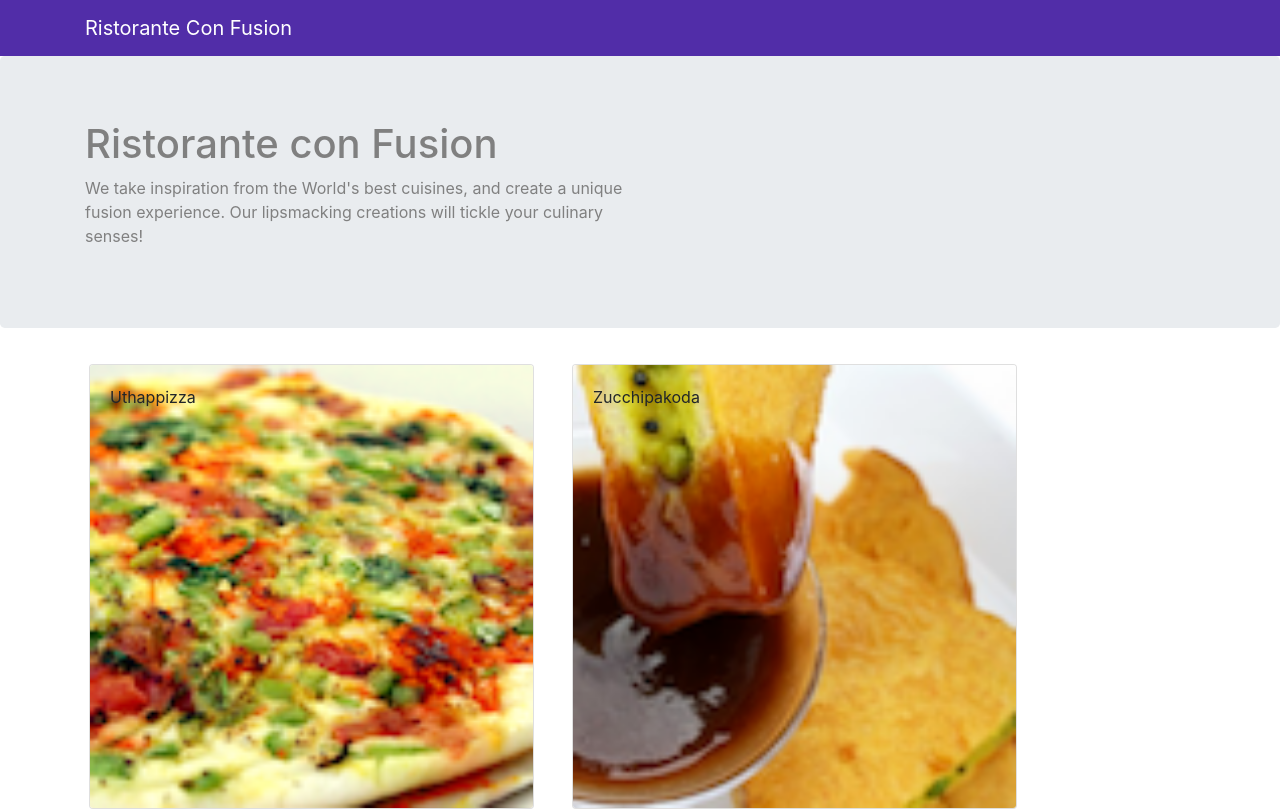
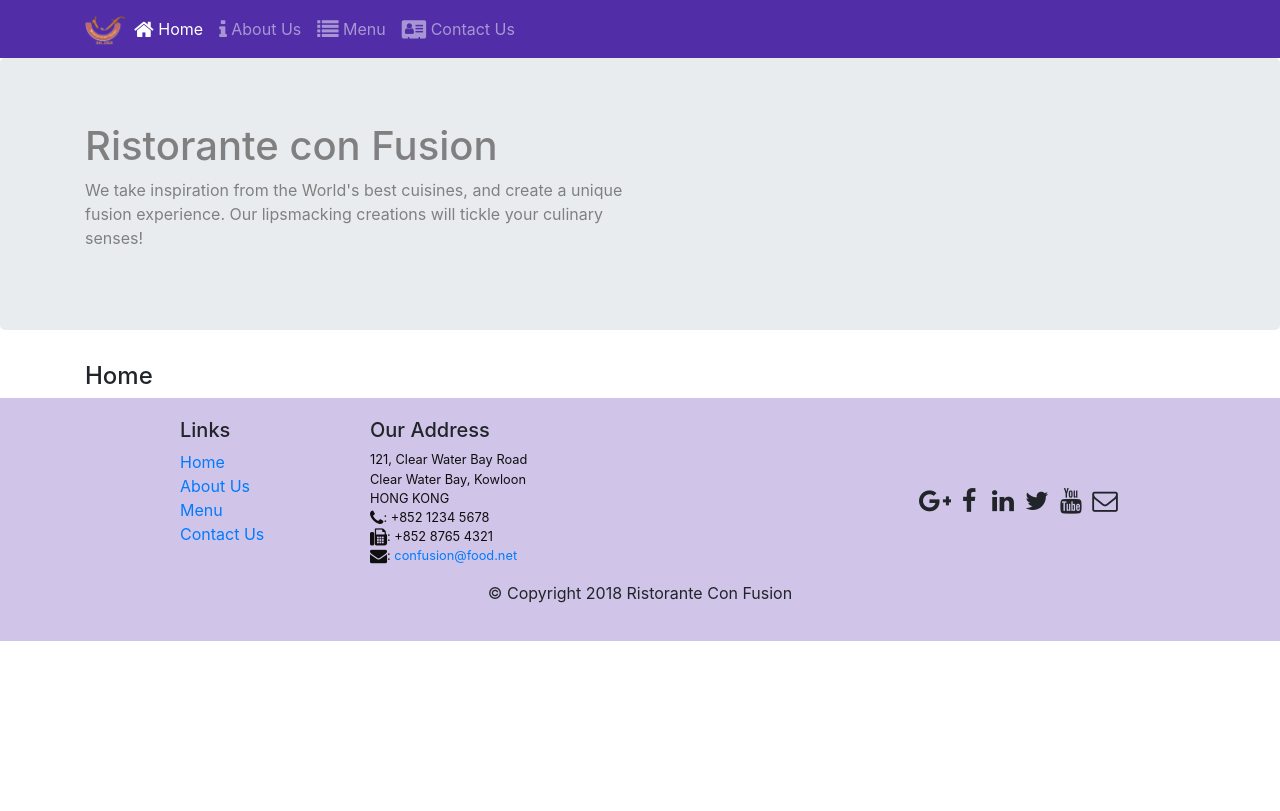
Before and after one commit to TusharYaar/confusion, a React (Create React App) app: page /home in a window 1280 px wide. Shown: the top 811 px of the page. Built offline with nearby package versions, Linux system fonts and the light colour scheme.

Commit message:
react router

```diff
--- a/package.json
+++ b/package.json
@@ -12,6 +12,7 @@
     "react": "^17.0.1",
     "react-dom": "^17.0.1",
     "react-popper": "^2.2.4",
+    "react-router-dom": "^5.2.0",
     "react-scripts": "4.0.3",
     "reactstrap": "^8.9.0",
     "web-vitals": "^1.1.1"
--- a/src/App.js
+++ b/src/App.js
@@ -1,13 +1,16 @@
 import './App.css';
 import React, {Component} from "react";
 import Main from './components/MainComponent';
+import { BrowserRouter } from 'react-router-dom';
 
 class App extends Component {
   render() {
     return (
+      <BrowserRouter>
       <div className="App">
         <Main/>
       </div>
+      </BrowserRouter>
     );
   }
 }
--- a/src/components/FooterComponent.js
+++ b/src/components/FooterComponent.js
@@ -1,4 +1,5 @@
 import React from 'react';
+import { Link } from 'react-router-dom';
 
 function Footer(props) {
     return(
@@ -8,10 +9,10 @@
                 <div className="col-4 offset-1 col-sm-2">
                     <h5>Links</h5>
                     <ul className="list-unstyled">
-                        <li><a href="#">Home</a></li>
-                        <li><a href="#">About</a></li>
-                        <li><a href="#">Menu</a></li>
-                        <li><a href="contactus.html">Contact</a></li>
+                    <li><Link to='/home'>Home</Link></li>
+                        <li><Link to='/aboutus'>About Us</Link></li>
+                        <li><Link to='/menu'>Menu</Link></li>
+                        <li><Link to='/contactus'>Contact Us</Link></li>
                     </ul>
                 </div>
                 <div className="col-7 col-sm-5">
--- a/src/components/HeaderComponent.js
+++ b/src/components/HeaderComponent.js
@@ -1,13 +1,46 @@
 import React, { Component } from 'react';
-import { Navbar, NavbarBrand, Jumbotron } from 'reactstrap';
+import { Nav, Navbar, NavbarBrand, NavbarToggler, Collapse, NavItem, Jumbotron } from 'reactstrap';
+import { NavLink } from 'react-router-dom';
 
 class Header extends Component {
+    constructor(props) {
+        super(props);
+
+        this.toggleNav = this.toggleNav.bind(this);
+        this.state = {
+          isNavOpen: false
+        };
+      }
+
+      toggleNav() {
+        this.setState({
+          isNavOpen: !this.state.isNavOpen
+        });
+      }
+
     render() {
         return(
-    <React.Fragment>
-      <Navbar dark>
+            <div>
+                <Navbar dark expand="md">
                     <div className="container">
-            <NavbarBrand href="/">Ristorante Con Fusion</NavbarBrand>
+                        <NavbarToggler onClick={this.toggleNav} />
+                        <NavbarBrand className="mr-auto" href="/"><img src='assets/images/logo.png' height="30" width="41" alt='Ristorante Con Fusion' /></NavbarBrand>
+                        <Collapse isOpen={this.state.isNavOpen} navbar>
+                            <Nav navbar>
+                            <NavItem>
+                                <NavLink className="nav-link"  to='/home'><span className="fa fa-home fa-lg"></span> Home</NavLink>
+                            </NavItem>
+                            <NavItem>
+                                <NavLink className="nav-link" to='/aboutus'><span className="fa fa-info fa-lg"></span> About Us</NavLink>
+                            </NavItem>
+                            <NavItem>
+                                <NavLink className="nav-link"  to='/menu'><span className="fa fa-list fa-lg"></span> Menu</NavLink>
+                            </NavItem>
+                            <NavItem>
+                                <NavLink className="nav-link" to='/contactus'><span className="fa fa-address-card fa-lg"></span> Contact Us</NavLink>
+                            </NavItem>
+                            </Nav>
+                        </Collapse>
                     </div>
                 </Navbar>
                 <Jumbotron>
@@ -20,7 +53,7 @@
                         </div>
                     </div>
                 </Jumbotron>
-    </React.Fragment>
+            </div>
         );
     }
 }
--- /dev/null
+++ b/src/components/HomeComponent.js
@@ -0,0 +1,11 @@
+import React from 'react';
+
+function Home(props) {
+    return(
+      <div className="container">
+        <h4>Home</h4>
+      </div>
+    );
+}
+
+export default Home;
--- a/src/components/MainComponent.js
+++ b/src/components/MainComponent.js
@@ -1,11 +1,11 @@
 import React, { Component } from 'react';
-import { Navbar, NavbarBrand } from 'reactstrap';
 import Menu from './MenuComponent';
 import DishDetails from "./DishDetails";
 import Header from './HeaderComponent';
 import Footer from './FooterComponent';
 import { DISHES } from '../shared/dishes';
-
+import Home from './HomeComponent';
+import { Switch, Route, Redirect } from 'react-router-dom';
 class Main extends Component {
 
   constructor(props) {
@@ -29,12 +29,21 @@
       return <div></div>
   }
   render() {
+    const HomePage = () => {
+      return(
+          <Home
+          />
+      );
+    }
 
     return (
       <div>
         <Header />
-        <Menu dishes={this.state.dishes} onClick={(dishId) => this.onDishSelect(dishId)} />
-        <DishDetails dish={this.state.dishes.filter((dish) => dish.id === this.state.selectedDish)[0]} />
+        <Switch>
+              <Route path='/home' component={HomePage} />
+              <Route exact path='/menu' component={() => <Menu dishes={this.state.dishes} />} />
+              <Redirect to="/home" />
+          </Switch>
         <Footer />
       </div>
     );
```
Also changed, not shown: 1 other file (tests, documents, lock files or other folders). Lines whose indentation alone changed are shown as unchanged.
